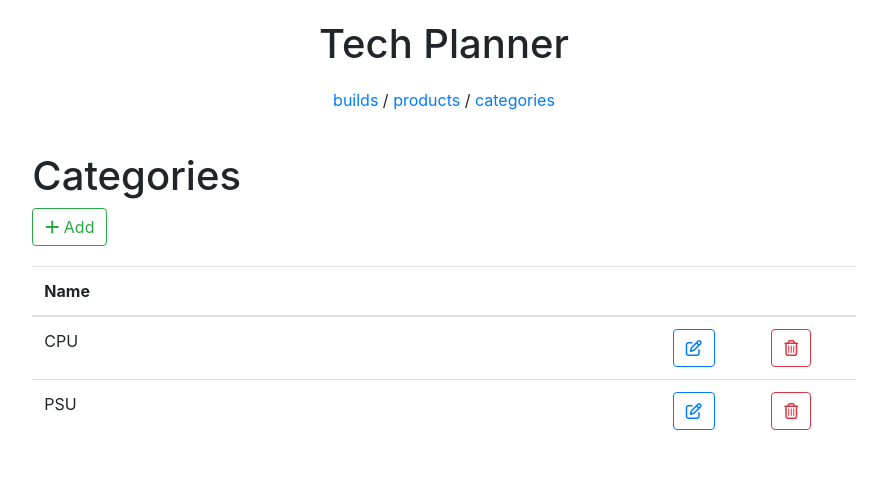
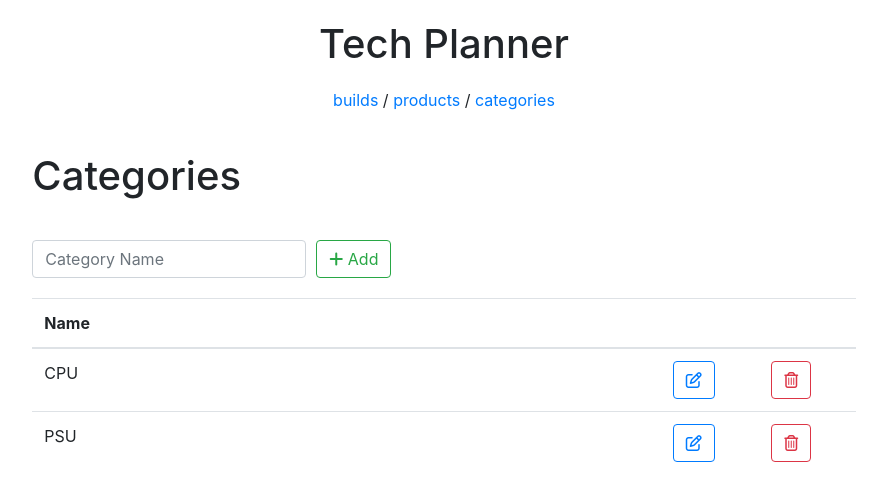
Before and after one commit to ryanarnold/tech-planner, a Django app: page /categories/ in a window 1280 px wide. Shown: the top 501 px of the page, without its empty margins (196-1083 px from the left). Run offline with Django 3.2, Linux system fonts and the light colour scheme; some libraries are stand-ins or nearby versions.

Commit message:
Add placeholder form for adding categories

```diff
--- a/tech_planner/static/css/base.css
+++ b/tech_planner/static/css/base.css
@@ -13,6 +13,10 @@
     margin-top: 40px;
 }
 
+#content h1 {
+    margin-bottom: 40px;
+}
+
 .table {
     margin-top: 20px;
 }
--- a/tech_planner/static/css/categories.css
+++ b/tech_planner/static/css/categories.css
@@ -18,3 +18,7 @@
 #col-delete {
     width: 7.5%;
 }
+
+#form-text-box {
+    margin-right: 10px;
+}
--- a/tech_planner/templates/categories.html
+++ b/tech_planner/templates/categories.html
@@ -8,7 +8,16 @@
 
     <h1>Categories</h1>
 
-    <button type="button" class="btn btn-outline-success"><i class="fas fa-plus"></i> Add</button>
+
+    <form class="form-inline" action="{{ url('categories')}}" method="POST">
+        <input type="hidden" name="csrfmiddlewaretoken" value="{{ csrf_token }}">
+
+        <div class="form-group" id="form-text-box">
+            <input type="text" class="form-control" id="input-name" name="name" autocomplete="off" placeholder="Category Name" required>
+        </div>
+
+        <button type="submit" class="btn btn-outline-success"><i class="fas fa-plus"></i> Add</button>
+    </form>
 
     <table class="table table-hover">
         <thead>
```
